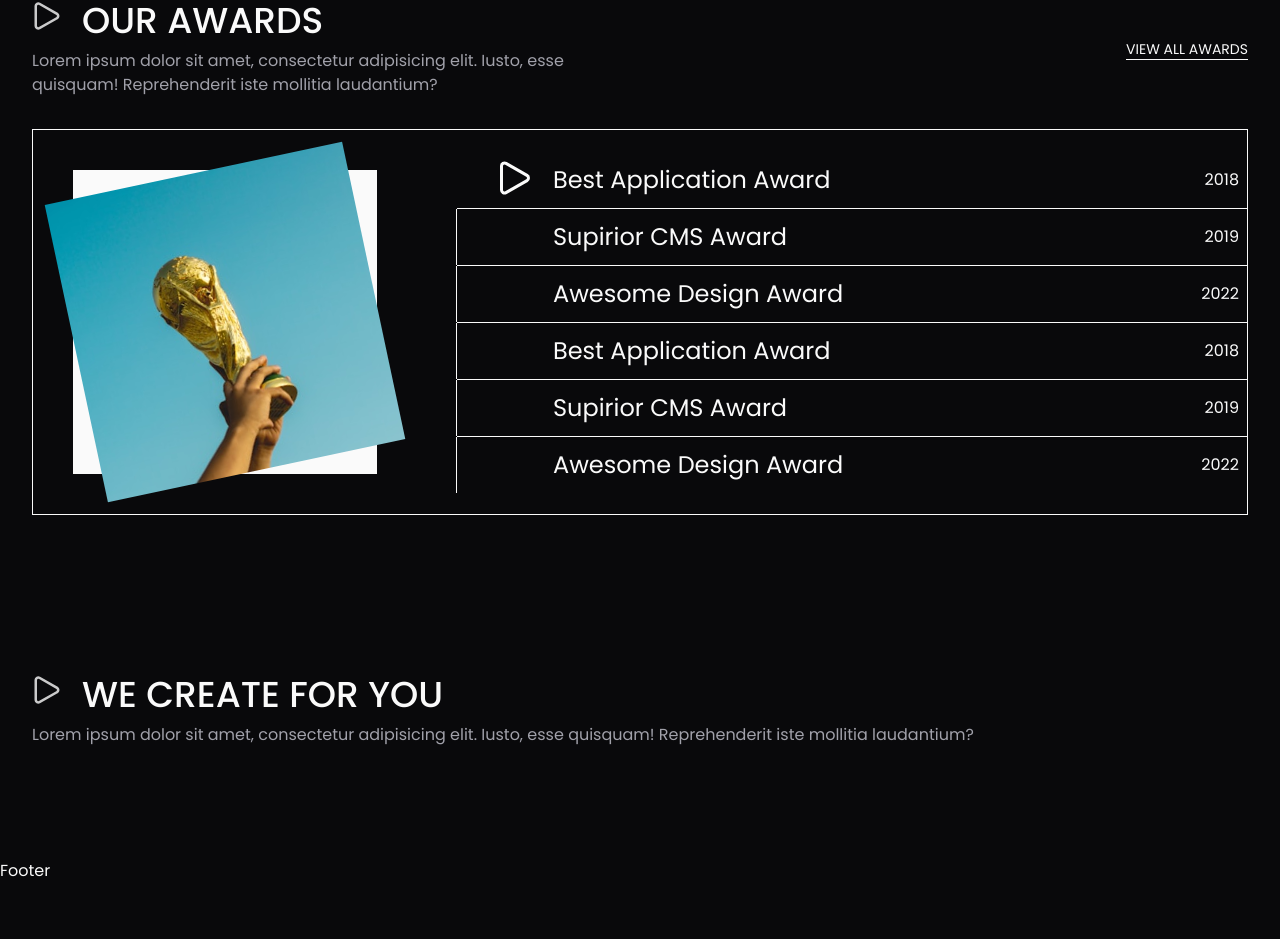
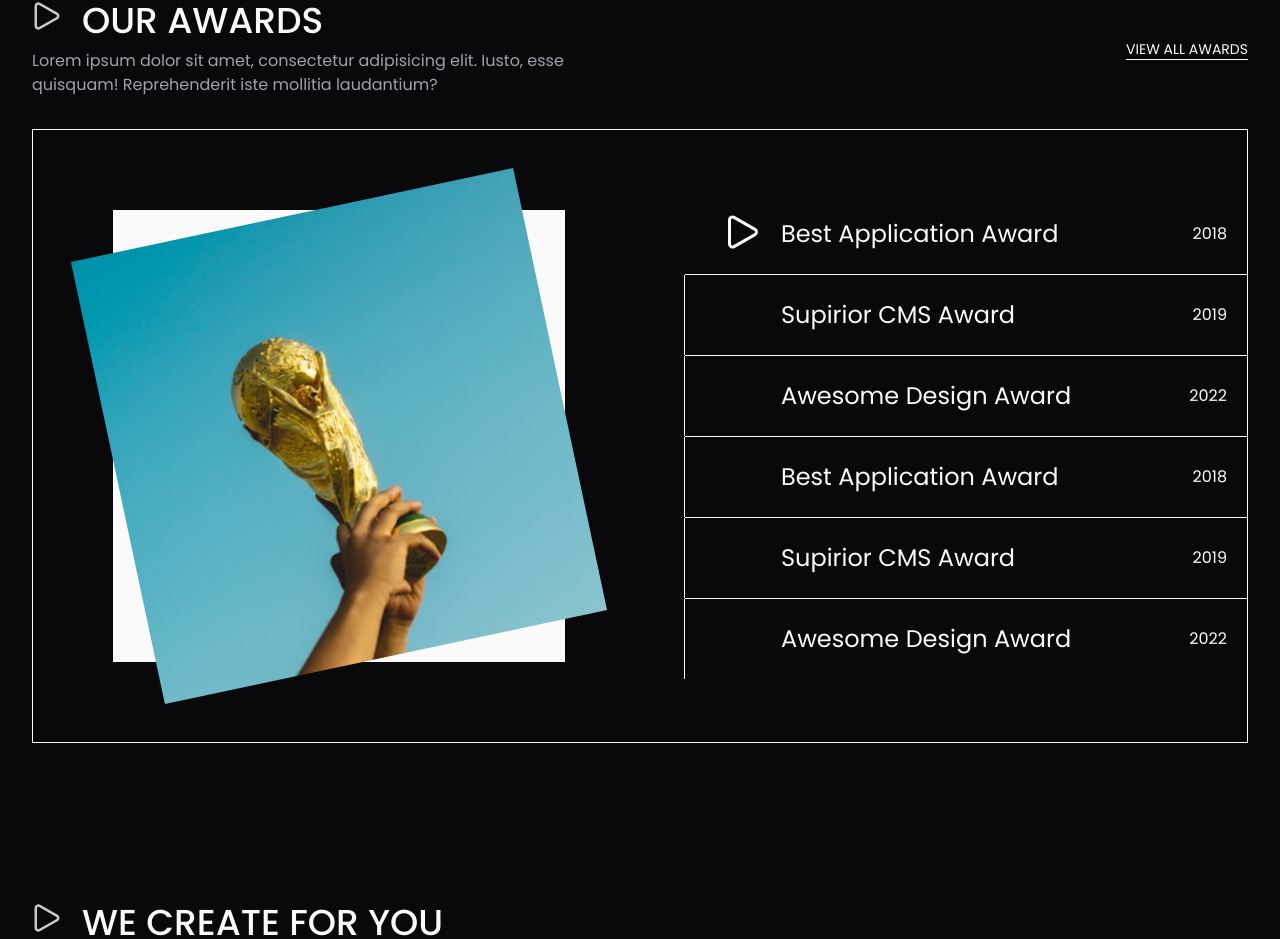
Before and after one commit to StepAsideLiL/effects, a Next.js app: page /home-pages/01 in a window 1280 px wide. Shown: the part 3200-4139 px from the top of the page. Before the commit the page ends 4083 px from the top, so only its background shows below. Built offline with nearby package versions, Linux system fonts and the light colour scheme.

Commit message:
update: img wtih next/Image and some spacing

```diff
--- a/app/(home-page-design)/home-pages/01/_parts/client-comps.tsx
+++ b/app/(home-page-design)/home-pages/01/_parts/client-comps.tsx
@@ -7,6 +7,7 @@ import { usePathname } from "next/navigation";
 import { motion, AnimatePresence } from "framer-motion";
 import { useState } from "react";
 import { Triangle } from "lucide-react";
+import Image from "next/image";
 
 const menus = [
   {
@@ -110,7 +111,7 @@ export function AwardSection() {
   return (
     <section className="border border-foreground">
       <div className="flex gap-10 items-center">
-        <div className="w-96 p-10">
+        <div className="lg:w-[612px] w-96 lg:p-20 p-10">
           <AnimatePresence mode="wait">
             <motion.div
               key={selectedTab ? selectedTab.image : "empty"}
@@ -121,10 +122,11 @@ export function AwardSection() {
               className="relative aspect-square"
             >
               <div className="w-full h-full bg-foreground"></div>
-              {/* eslint-disable-next-line @next/next/no-img-element */}
-              <img
+              <Image
                 src={selectedTab.image}
-                alt="image"
+                alt="Banner Image"
+                width={1000}
+                height={1000}
                 className="absolute inset-0 w-full h-full object-cover -rotate-12"
               />
             </motion.div>
@@ -135,7 +137,7 @@ export function AwardSection() {
           {tabs.map((item, i) => (
             <div
               key={i}
-              className="pl-10 relative p-2 flex items-center gap-4 select-none cursor-pointer"
+              className="pl-10 relative p-5 flex items-center gap-4 select-none cursor-pointer"
               onClick={() => setSelectedTab(item)}
               onMouseEnter={() => setSelectedTab(item)}
             >
```
